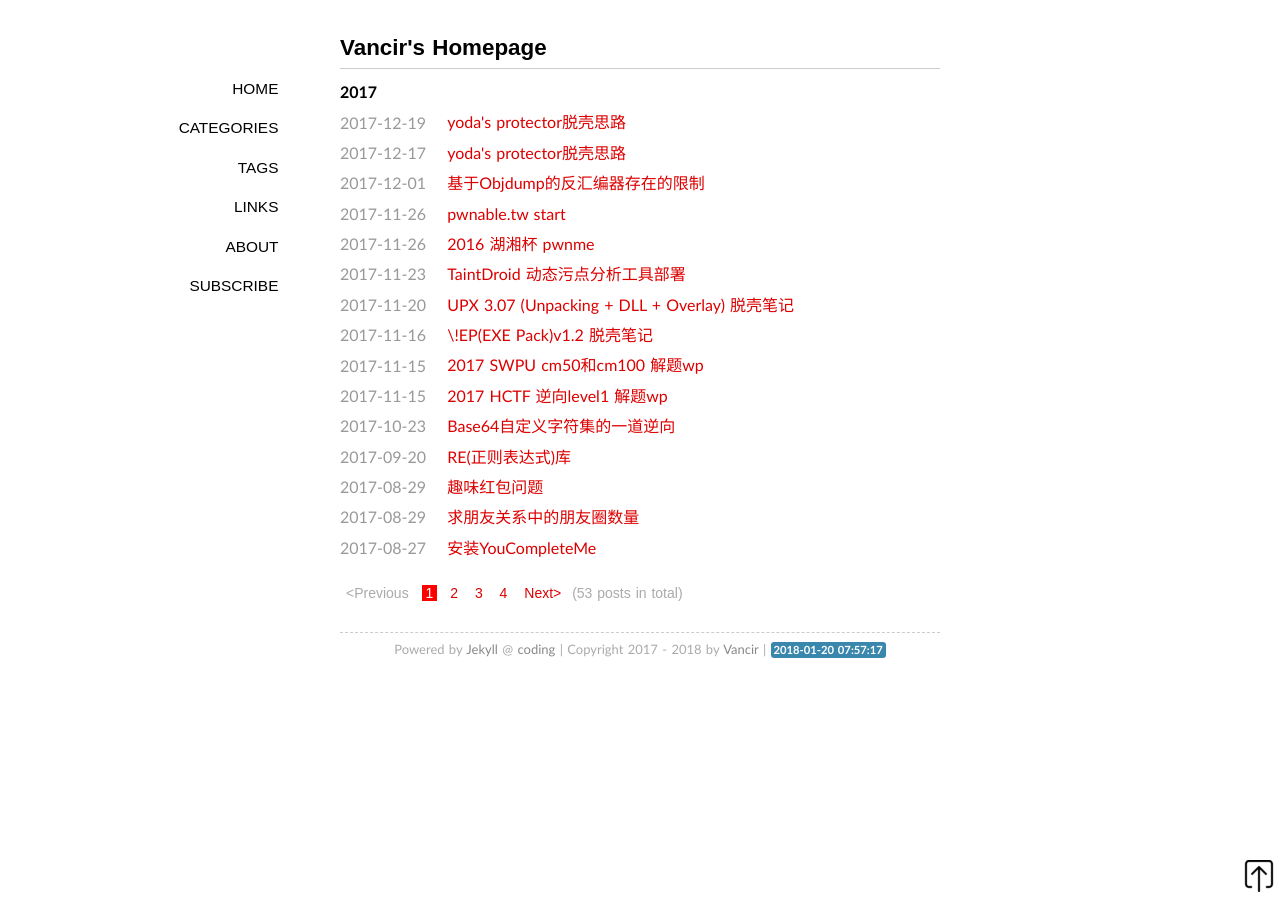
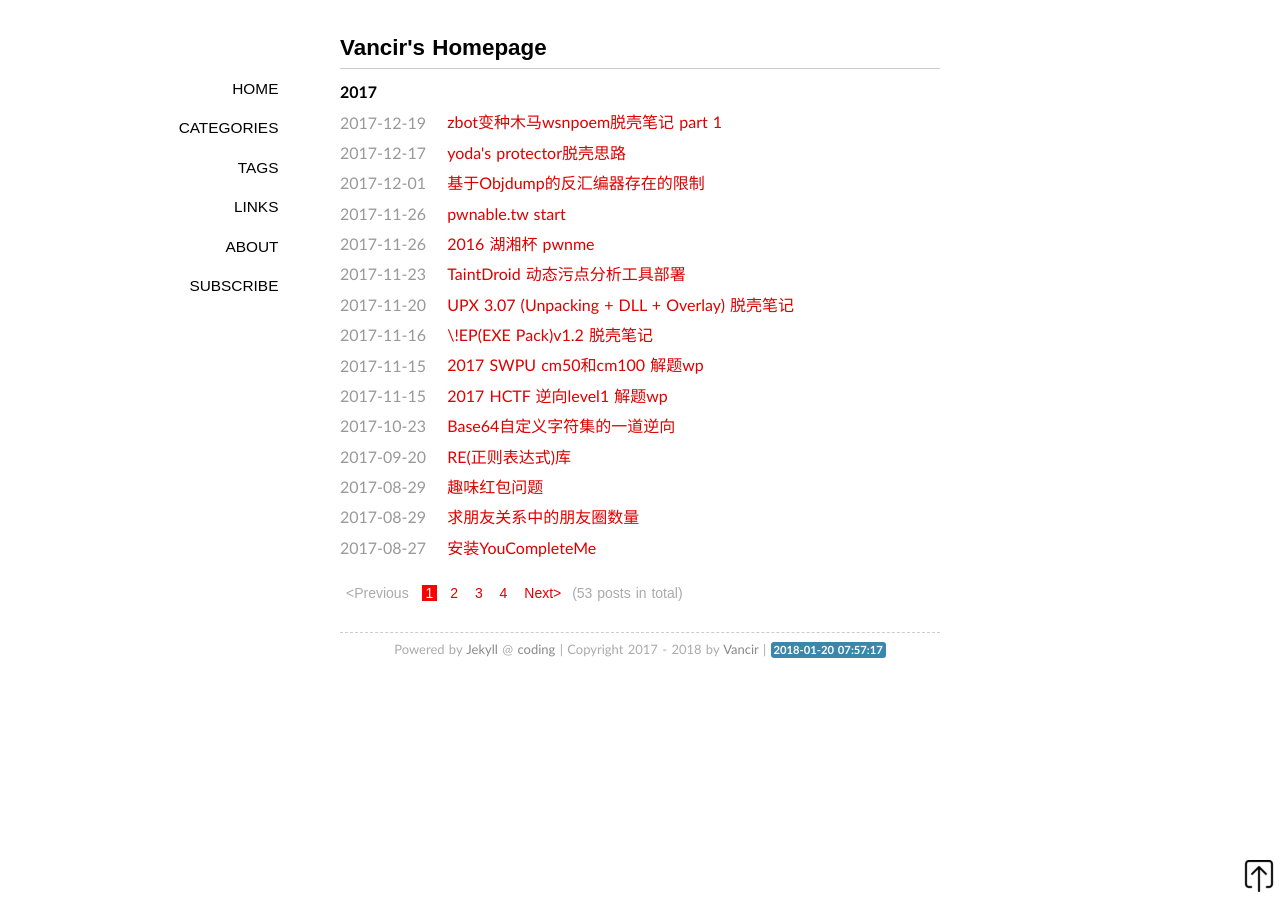
Before and after one commit to Trietptm-on-Coding-Algorithms/vancir.github.io, a Jekyll site: the page built from index.html, in a window 1280 px wide. Built offline with Jekyll 4.4.1, drawn with Linux system fonts in a browser that asks for light colours; some web fonts are replaced; Markdown is read by kramdown in place of the engine named in the settings; the list of posts is cut into pages by our own code.

Commit message:
update the post about wsnpoem

```diff
--- a/_posts/2017-12-19-wsnpoem-unack-one.md
+++ b/_posts/2017-12-19-wsnpoem-unack-one.md
@@ -1,6 +1,6 @@
 ---
-title: yoda's protector脱壳思路
-tags: [unpack]
+title: zbot变种木马wsnpoem脱壳笔记 part 1
+tags: [unpack, malware]
 layout: post
 categories: crack
 ---
```
Also changed, not shown: other parts of _posts/2017-12-19-wsnpoem-unack-one.md (+0 -1 lines).
